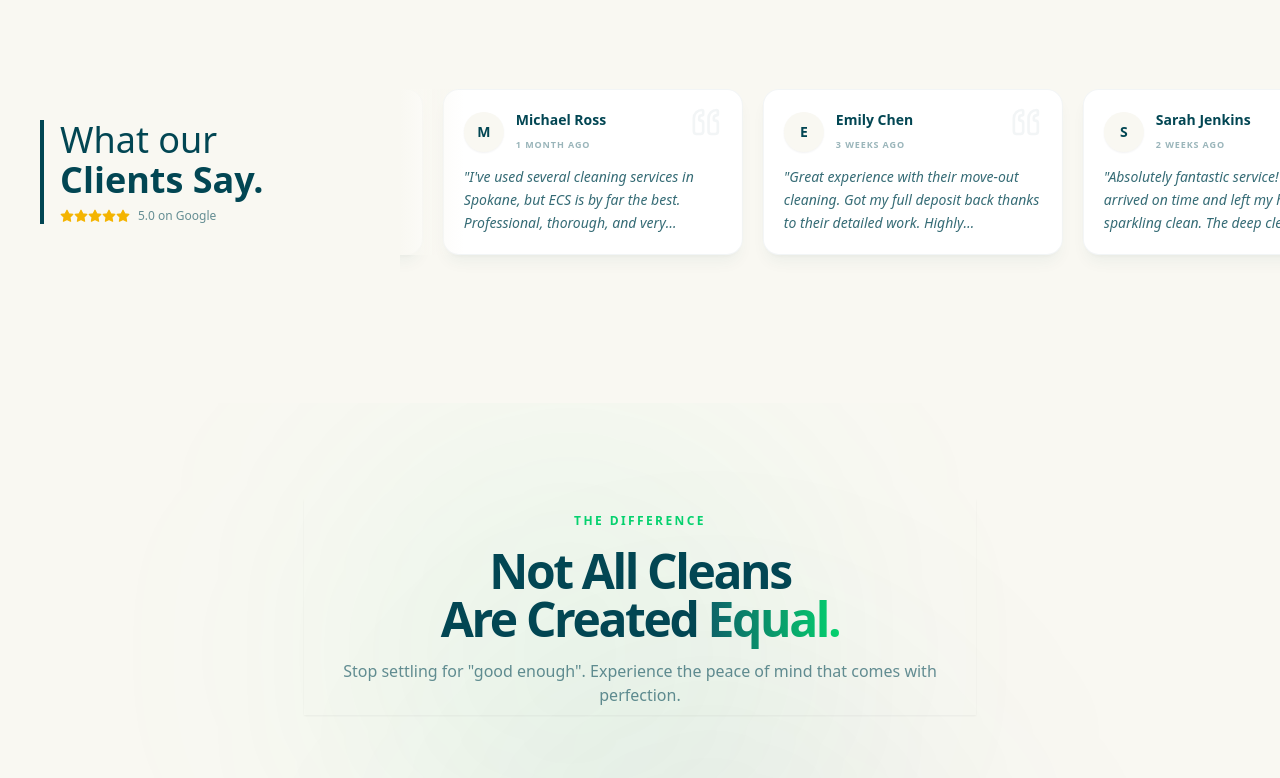
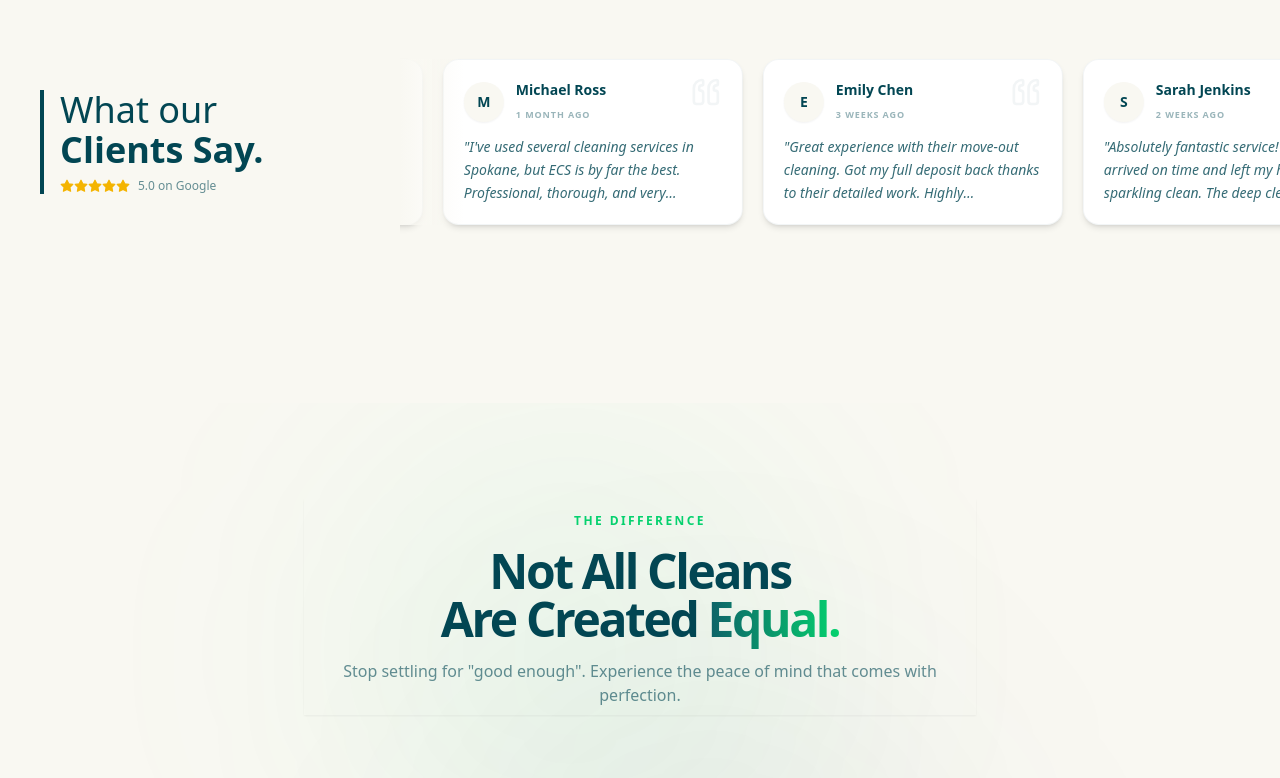
Before and after one commit to renatoquerales28-byte/extreme-cleaning-next, a Next.js app: page / in a window 1280 px wide. Shown: the part 2289-3067 px from the top of the page. Built offline with nearby package versions, Linux system fonts and the light colour scheme.

Commit message:
UI: Move Social Proof up 30px more, tighter shadows on cards

```diff
--- a/src/components/home/SocialProofSection.tsx
+++ b/src/components/home/SocialProofSection.tsx
@@ -7,7 +7,7 @@ import { motion } from "framer-motion";
 export default function SocialProofSection() {
     return (
         // SECTION: Horizontal Ribbon Layout
-        <section className="w-full bg-transparent relative py-8 lg:py-12 snap-start scroll-mt-[90px] -translate-y-[70px]">
+        <section className="w-full bg-transparent relative py-8 lg:py-12 snap-start scroll-mt-[90px] -translate-y-[100px]">
 
             {/* CONTAINER: Single Row Layout */}
             <div className="w-full max-w-[1700px] mx-auto px-6 lg:px-10">
@@ -47,7 +47,7 @@ export default function SocialProofSection() {
                                 {[...GOOGLE_REVIEWS, ...GOOGLE_REVIEWS, ...GOOGLE_REVIEWS].map((review, i) => (
                                     <div
                                         key={`${review.id}-${i}`}
-                                        className="bg-white p-5 rounded-2xl shadow-lg shadow-[#024653]/5 hover:shadow-xl hover:-translate-y-1 transition-all duration-300 relative group w-[260px] md:w-[300px] shrink-0 border border-[#024653]/5"
+                                        className="bg-white p-5 rounded-2xl shadow-md shadow-[#024653]/8 hover:shadow-lg hover:-translate-y-1 transition-all duration-300 relative group w-[260px] md:w-[300px] shrink-0 border border-[#024653]/5"
                                     >
                                         <Quote className="absolute top-4 right-5 text-[#024653]/5 transform rotate-180 group-hover:scale-110 transition-transform" size={32} />
 
```
